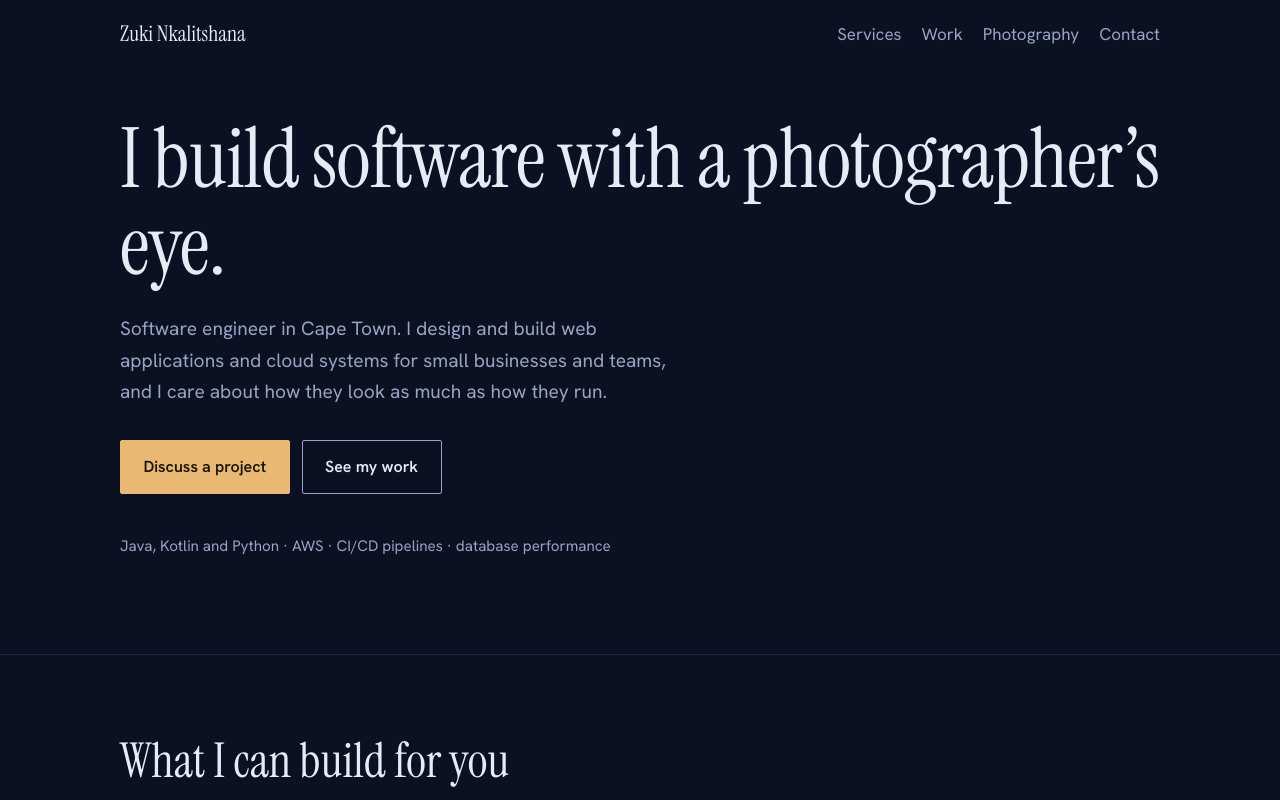
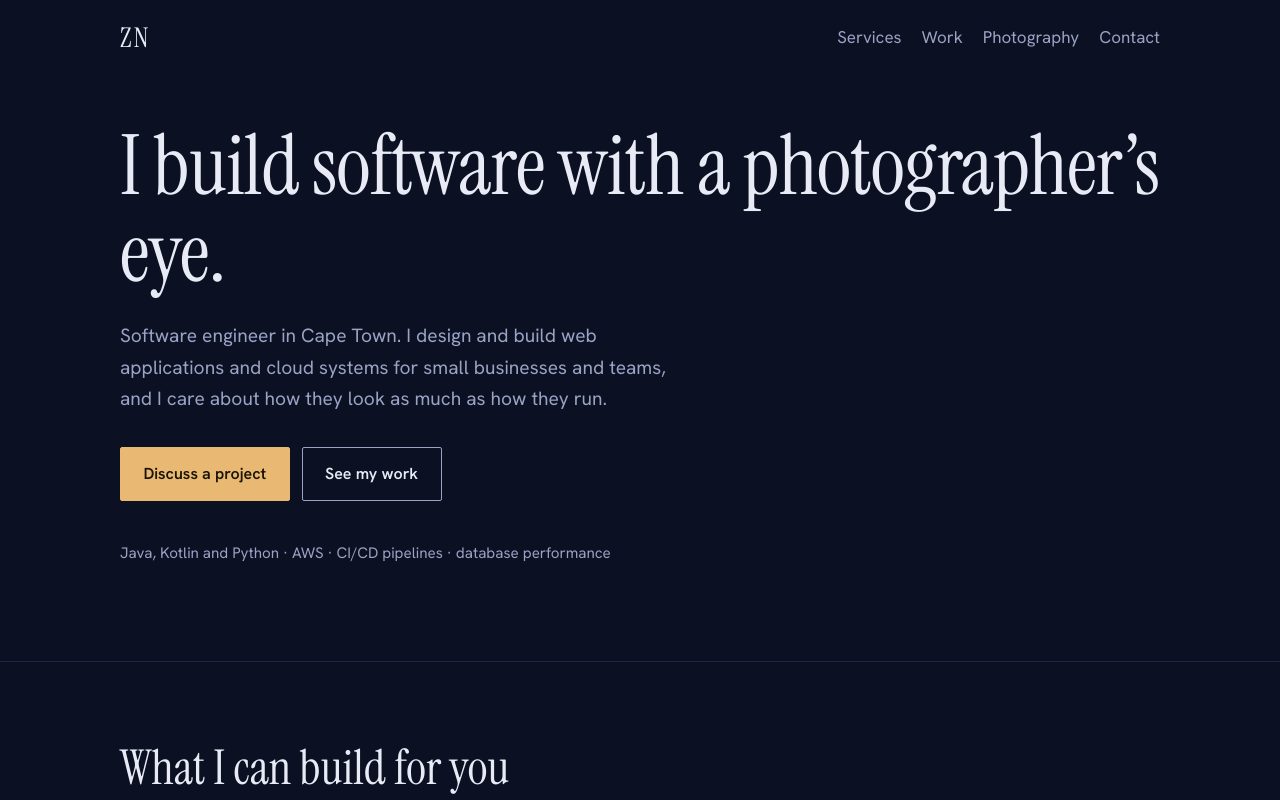
Before and after one commit to zukiin/portfolio, a plain HTML site: page index.html in a window 1280 px wide. Shown: the top 800 px of the page. Drawn offline with Linux system fonts and the light colour scheme.

Commit message:
Use ZN as the header brand mark
Co-Authored-By: Claude Sonnet 5.5 <noreply@anthropic.com>
Claude-Session: https://claude.ai/code/session_013w1Trqq1xdta6hXhnzszSZ

```diff
--- a/index.html
+++ b/index.html
@@ -21,7 +21,7 @@ a{color:inherit}
 :focus-visible{outline:2px solid var(--lamp);outline-offset:3px}
 .wrap{max-width:68rem;margin:0 auto;padding:0 1.5rem}
 nav{display:flex;flex-wrap:wrap;justify-content:space-between;align-items:center;gap:.5rem 1.5rem;padding:1.25rem 0}
-nav .name{font:1.35rem var(--serif);text-decoration:none}
+nav .name{font:1.7rem var(--serif);letter-spacing:.08em;text-decoration:none}
 nav ul{display:flex;flex-wrap:wrap;gap:.25rem 1.25rem;list-style:none;margin:0;padding:0}
 nav ul a{text-decoration:none;color:var(--mist)}
 nav ul a:hover{color:var(--moon)}
@@ -62,7 +62,7 @@ footer{padding:2.5rem 0 3.5rem;color:var(--mist);font-size:.95rem;border-top:1px
 <header class="hero">
   <div class="wrap">
     <nav>
-      <a class="name" href="#top">Zuki Nkalitshana</a>
+      <a class="name" href="#top" aria-label="Zuki Nkalitshana, back to top">ZN</a>
       <ul>
         <li><a href="#services">Services</a></li>
         <li><a href="#work">Work</a></li>
```
